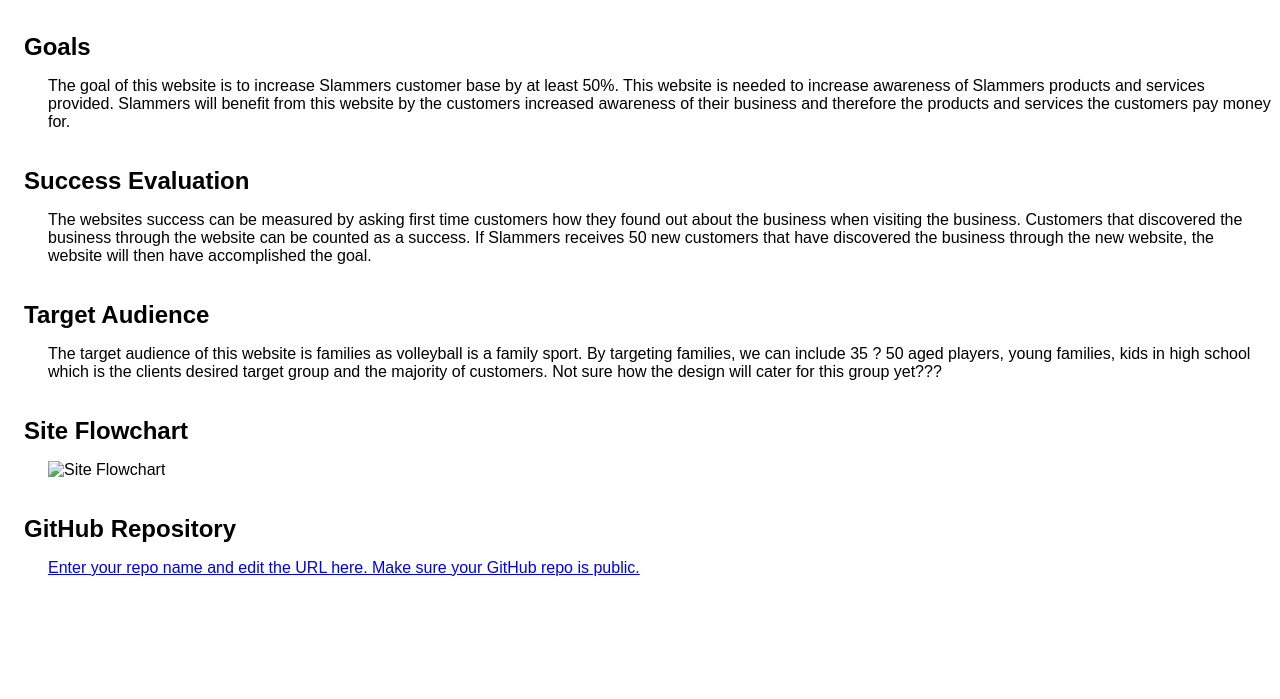
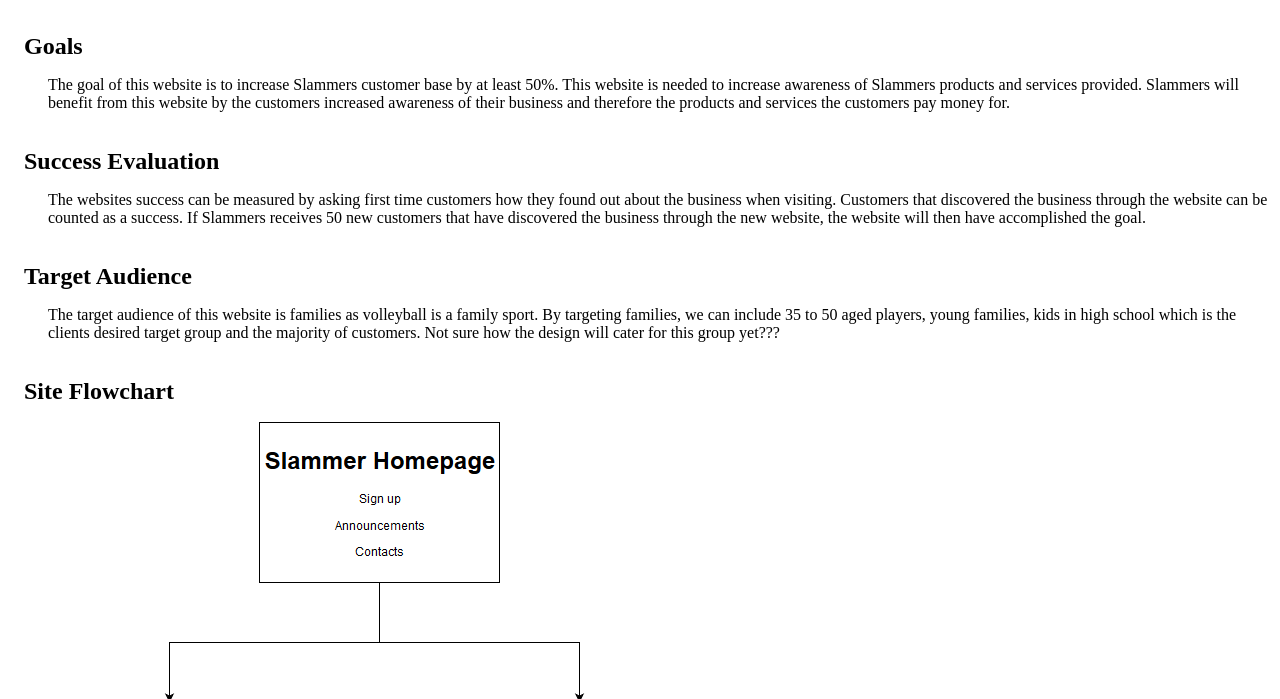
Before and after one commit to donaldCull/cp1406_Slammers_website_a1, a plain HTML site: page plan.html in a window 1280 px wide. Shown: the part 101-800 px from the top of the page. Drawn offline with Linux system fonts and the light colour scheme.

Commit message:
Corrected image and cleaned up text

```diff
--- a/plan.html
+++ b/plan.html
@@ -4,7 +4,7 @@
 <title>Assignment 1 Project Plan for Donald Cull</title>
   <meta http-equiv="Content-Type" content="text/html; charset=iso-8859-1">
   <style type="text/css">
-    body { font-family: Arial; margin-left: 3em; }
+    body { font-family: Arial sans-serif; margin-left: 3em; }
     h1, h2 { margin-left: -1em; }
     h2 { margin-top: 1.5em; margin-bottom: 0.5em; }
   </style>
@@ -23,7 +23,7 @@
 
 <h2>Success Evaluation</h2>
   <p>
-    The websites success can be measured by asking first time customers how they found out about the business when visiting the business.
+    The websites success can be measured by asking first time customers how they found out about the business when visiting.
     Customers that discovered the business through the website can be counted as a success.
     If Slammers receives 50 new customers that have discovered the business through the new website, the website will then have accomplished the goal.
   </p>
@@ -31,12 +31,12 @@
 <h2>Target Audience</h2>
   <p>
     The target audience of this website is families as volleyball is a family sport.
-    By targeting families, we can include 35 ? 50 aged players, young families, kids in high school which is the clients desired target group and the majority of customers.
+    By targeting families, we can include 35 to 50 aged players, young families, kids in high school which is the clients desired target group and the majority of customers.
     Not sure how the design will cater for this group yet???
   </p>
 
 <h2>Site Flowchart</h2>
-<p><img src="images/slammers_website_flowchart.png" alt="Site Flowchart"></p>
+<p><img src="images/slammers_flowchart.png" alt="Site Flowchart"></p>
 <h2>GitHub Repository</h2>
 <p><a href="http://github.com/...">Enter your repo name and edit the URL here. Make sure your GitHub repo is public.</a></p>
 </body>
```
Also changed, not shown: images/slammers_flowchart.png (added).
